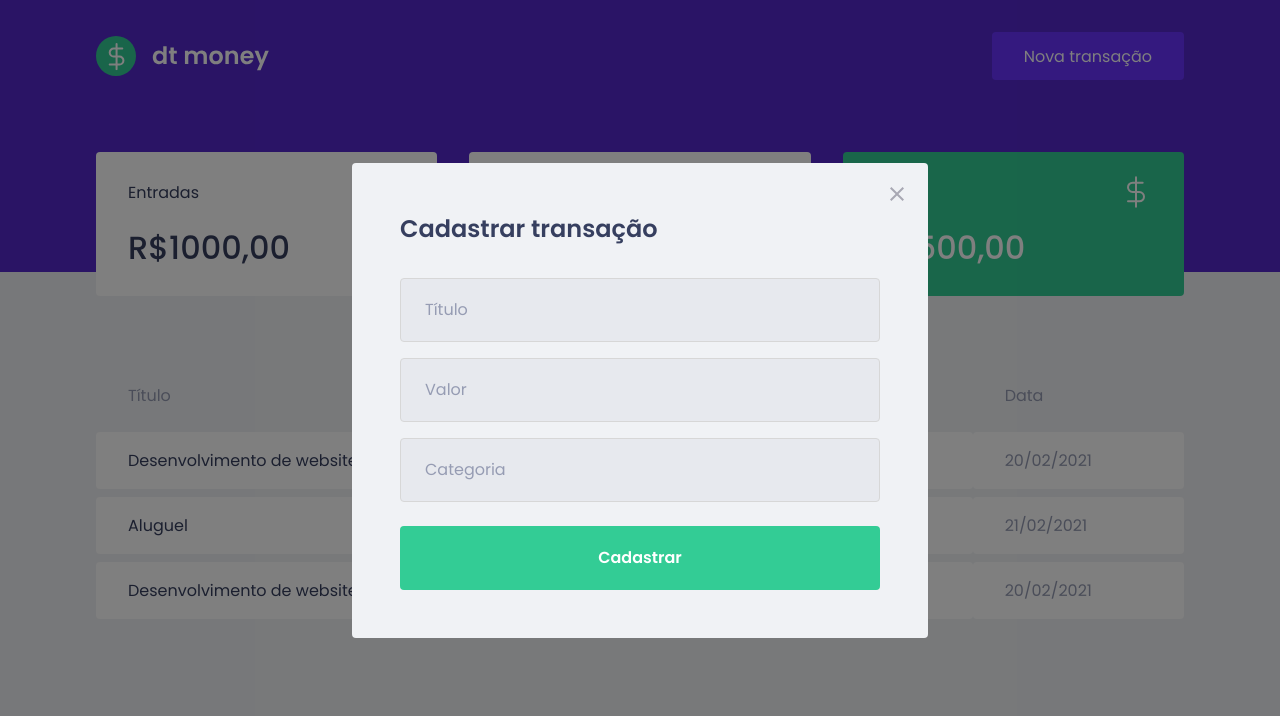
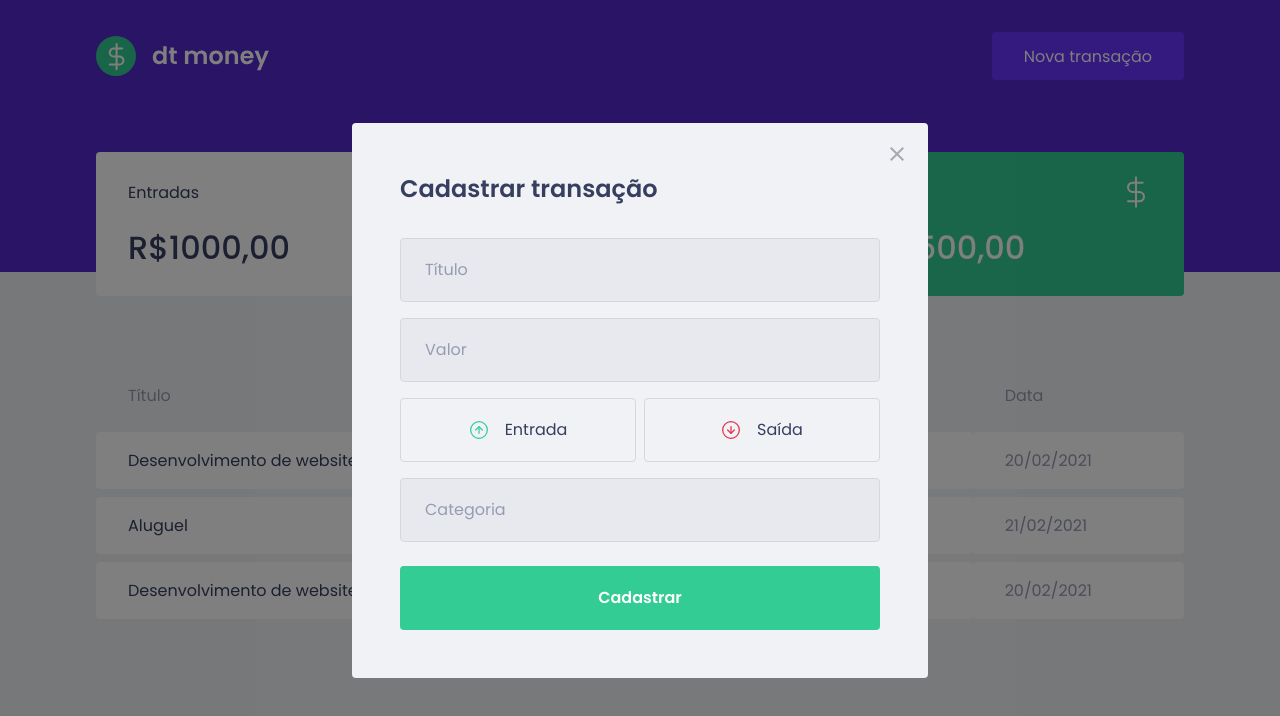
Before and after one commit to rafaelcardeallodi/dtmoney, a React (Create React App) app: page / in a window 1280 px wide. Both pictures are taken after a click on the button "Nova transação". Shown: the top 716 px of the page. Built offline with nearby package versions, Linux system fonts and the light colour scheme; no server answers; what miragejs would draw is missing.

Commit message:
Criando botões de Tipo

```diff
--- a/package.json
+++ b/package.json
@@ -5,6 +5,7 @@
   "dependencies": {
     "axios": "^0.24.0",
     "miragejs": "^0.1.42",
+    "polished": "^4.1.3",
     "react": "^17.0.2",
     "react-dom": "^17.0.2",
     "react-modal": "^3.14.3",
--- a/src/components/NewTransactionModal/index.tsx
+++ b/src/components/NewTransactionModal/index.tsx
@@ -1,6 +1,9 @@
 import Modal from 'react-modal';
-import { Container } from './styles';
 import closeImg from '../../assets/close.svg';
+import incomeImg from '../../assets/income.svg';
+import outcomeImg from '../../assets/outcome.svg';
+
+import { Container, TransactionTypeContainer } from './styles';
 
 interface NewTransactionModalProps {
   isOpen: boolean;
@@ -23,8 +26,23 @@
         <h2>Cadastrar transação</h2>
 
         <input placeholder="Título" />
+
         <input type="number" placeholder="Valor" />
+
+        <TransactionTypeContainer>
+          <button type="button">
+            <img src={incomeImg} alt="Entrada" />
+            <span>Entrada</span>
+          </button>
+
+          <button type="button">
+            <img src={outcomeImg} alt="Saída" />
+            <span>Saída</span>
+          </button>
+        </TransactionTypeContainer>
+
         <input placeholder="Categoria" />
+
         <button type="submit">Cadastrar</button>
       </Container>
     </Modal>
--- a/src/components/NewTransactionModal/styles.ts
+++ b/src/components/NewTransactionModal/styles.ts
@@ -1,4 +1,5 @@
 import styled from 'styled-components';
+import { darken } from 'polished';
 
 export const Container = styled.form`
   h2{
@@ -47,3 +48,40 @@
     }
   }
 `;
+
+export const TransactionTypeContainer = styled.div`
+  margin: 1rem 0;
+  display: grid;
+  grid-template-columns: 1fr 1fr;
+  gap: 0.5rem;
+
+  button{
+    height: 4rem;
+    border: 1px solid #d7d7d7;
+    border-radius: 0.25rem;
+
+    background: transparent;
+
+    display: flex;
+    align-items: center;
+    justify-content: center;
+
+    transition: border-color 0.2s;
+
+    &:hover{
+      border-color: ${darken(0.1, '#d7d7d7')};
+    }
+
+    img{
+      width: 20px;
+      height: 20px;
+    }
+
+    span{
+      display: inline-block;
+      margin-left: 1rem;
+      font-size: 1rem;
+      color: var(--text-title);
+    }
+  }
+`
```
Also changed, not shown: 1 other file (tests, documents, lock files or other folders).
